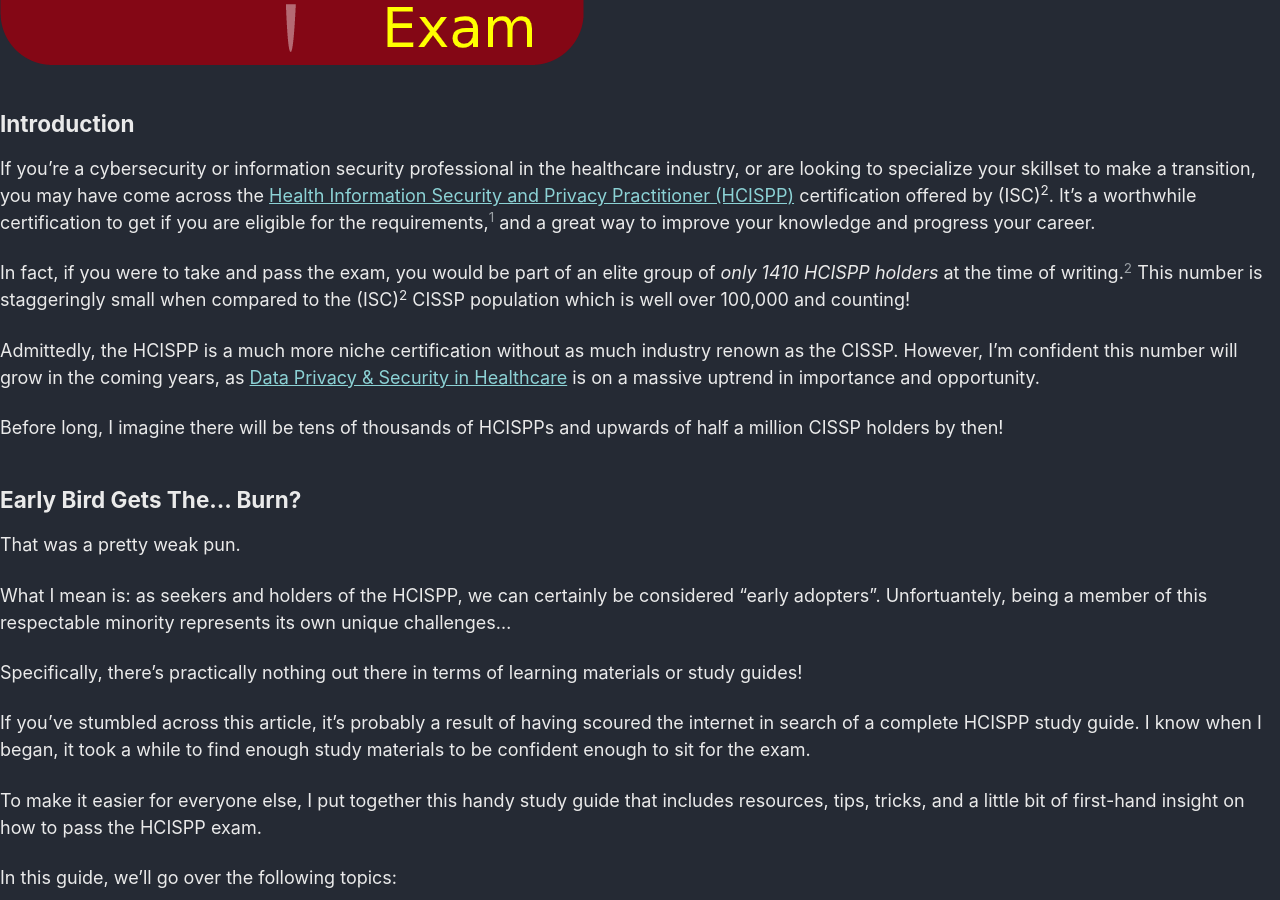
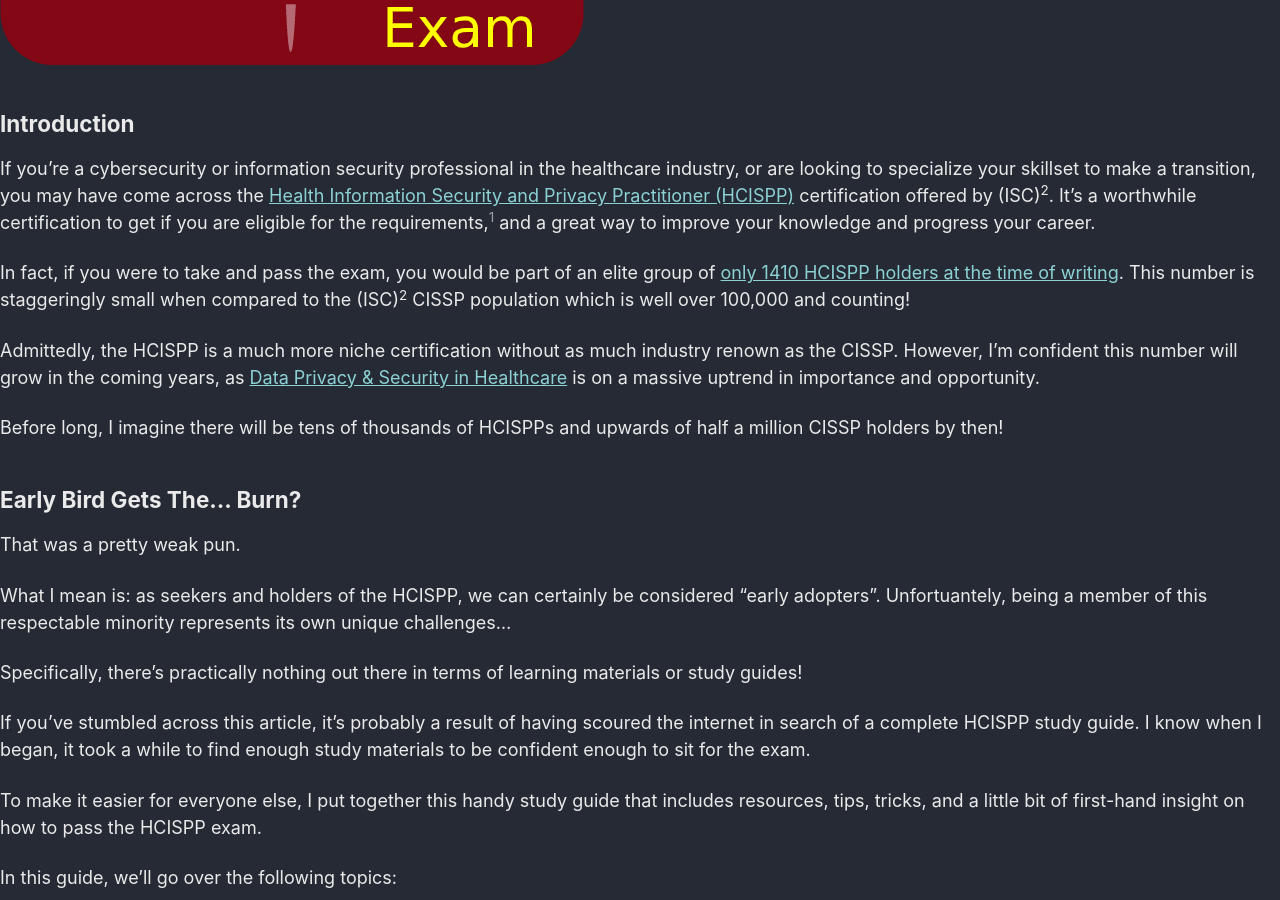
Before and after one commit to icterry/ianterry.io, a Jekyll site: the page built from _posts/2020-04-06-pass-the-hcispp-exam.md, in a window 1280 px wide and 900 px high, scrolled down 609 px. Built offline with Jekyll 4.4.1, drawn with Linux system fonts in a browser that asks for light colours; cached includes are drawn as plain includes; nearby versions of some CDN libraries; our own code applies the rules of GitHub Pages for plain Markdown files; some of the changed text lies outside the part shown.

Commit message:
new post

```diff
--- a/_posts/2020-04-06-pass-the-hcispp-exam.md
+++ b/_posts/2020-04-06-pass-the-hcispp-exam.md
@@ -12,7 +12,7 @@ header:
 
 If you're a cybersecurity or information security professional in the healthcare industry, or are looking to specialize your skillset to make a transition, you may have come across the [Health Information Security and Privacy Practitioner (HCISPP)](https://www.isc2.org/Certifications/HCISPP) certification offered by (ISC)<sup>2</sup>. It's a worthwhile certification to get if you are eligible for the requirements,[^1] and a great way to improve your knowledge and progress your career.
 
-In fact, if you were to take and pass the exam, you would be part of an elite group of *only 1410 HCISPP holders* at the time of writing.[^2] This number is staggeringly small when compared to the (ISC)<sup>2</sup> CISSP population which is well over 100,000 and counting!
+In fact, if you were to take and pass the exam, you would be part of an elite group of [only 1410 HCISPP holders at the time of writing](https://www.isc2.org/About/Member-Counts). This number is staggeringly small when compared to the (ISC)<sup>2</sup> CISSP population which is well over 100,000 and counting!
 
 Admittedly, the HCISPP is a much more niche certification without as much industry renown as the CISSP. However, I'm confident this number will grow in the coming years, as [Data Privacy & Security in Healthcare](https://medium.com/hackernoon/data-privacy-security-in-healthcare-8bb15e203e56) is on a massive uptrend in importance and opportunity.
 
@@ -218,6 +218,4 @@ Ian
 
 [^1]: Of course, with any (ISC)<sup>2</sup> certification, even if you don't have enough professional experience for the full fledged certification, you can still take the exam and become an associate of (ISC)<sup>2</sup> and apply to be certified later. [Here is a full list of the HCISPP eligibility requirements](https://www.isc2.org/Certifications/HCISPP/experience-requirements).
 
-[^2]: See [(ISC)<sup>2</sup> Member Counts](https://www.isc2.org/About/Member-Counts).
-
-[^3]: Covered Entities are health plans, clearing houses, and health care providers. Business associates are any companies that do business with those entities. More on this topic is available from the [Department of Health & Human Services](https://www.hhs.gov/hipaa/for-professionals/covered-entities/index.html).
+[^2]: Covered Entities are health plans, clearing houses, and health care providers. Business associates are any companies that do business with those entities. More on this topic is available from the [Department of Health & Human Services](https://www.hhs.gov/hipaa/for-professionals/covered-entities/index.html).
```
Also changed, not shown: other parts of _posts/2020-04-06-pass-the-hcispp-exam.md (+1 -1 lines).
